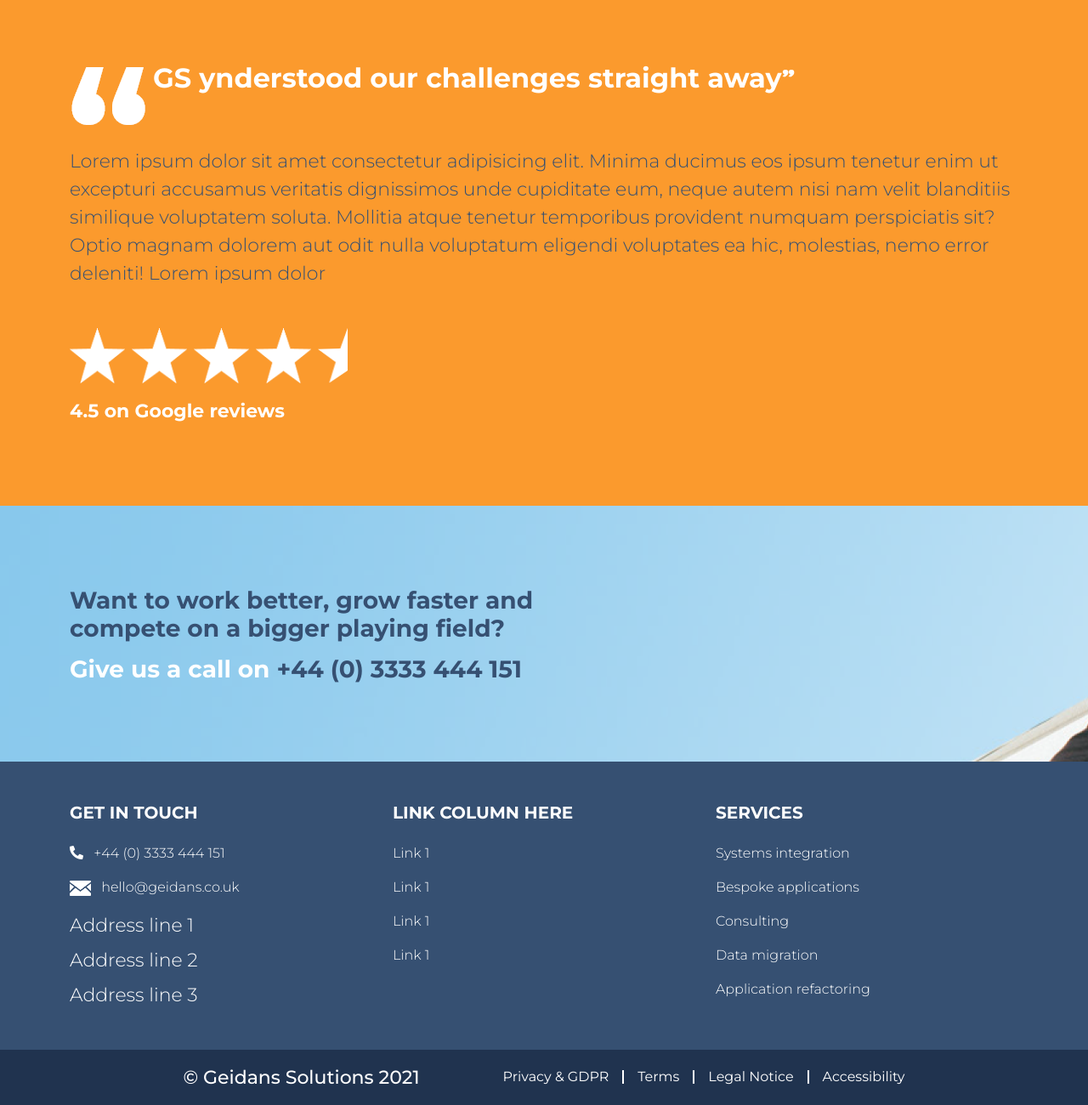
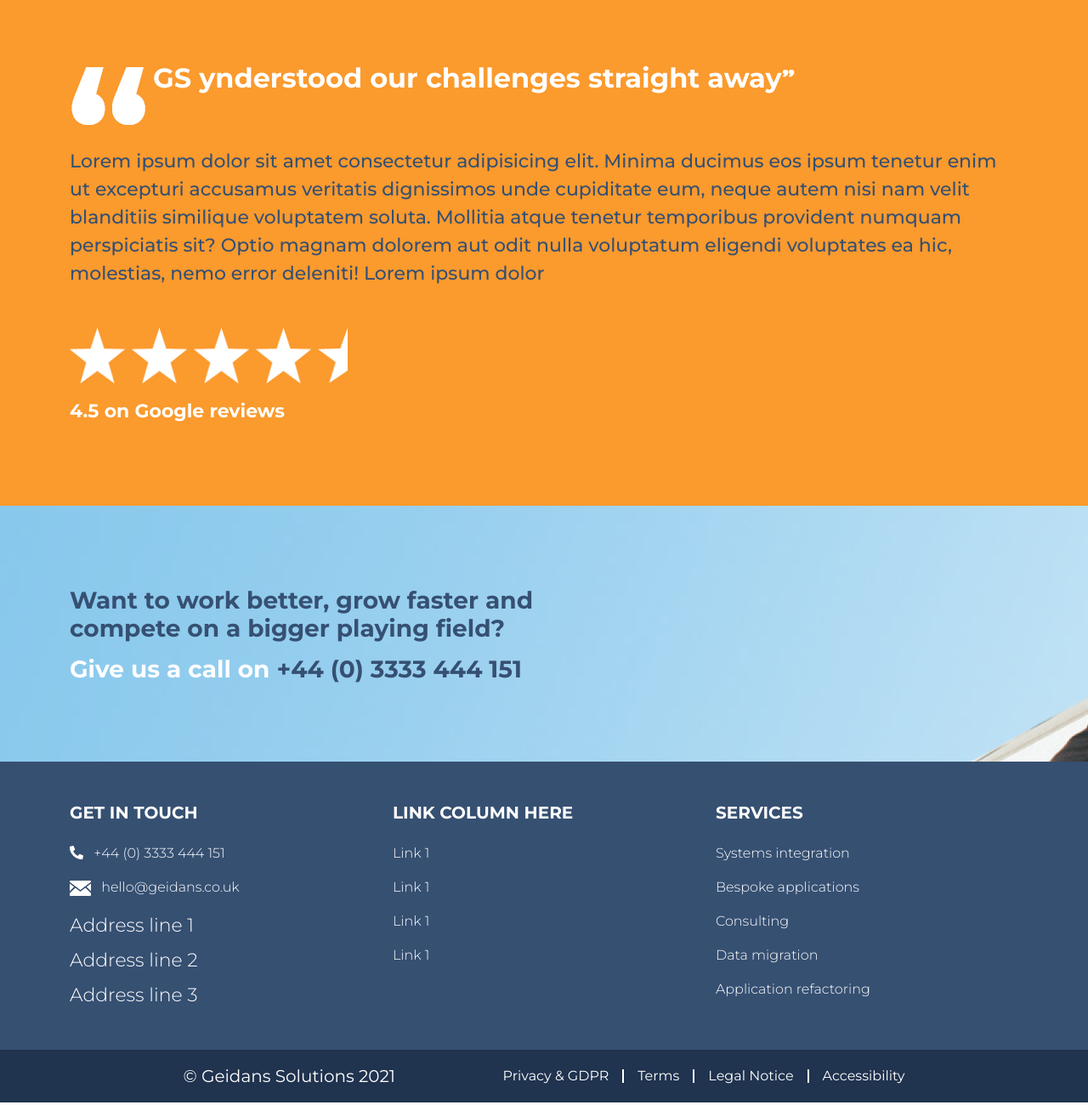
Before and after one commit to Zohidjon-Toshpulatov/geidans, a plain HTML site: page team.html in a window 1280 px wide. Shown: the part 1074-2374 px from the top of the page at 85% size. Drawn offline with Linux system fonts and the light colour scheme.

Commit message:
footer copyright fixed

```diff
--- a/style.css
+++ b/style.css
@@ -54,6 +54,7 @@ p{
     font-weight: 500;
 }
 
+
 .header-nav .nav-link{
     font-size: 17px;
 }
@@ -90,6 +91,11 @@ p{
     height: 22px;
 }
 
+.footer-copyright p{
+    font-size: 20px;
+    font-weight: 400;
+}
+
 
 .home-header,
 .whatwedo-header,
@@ -120,6 +126,7 @@ p{
 .contact-page-form input{
     height: 96px;
 }
+
 
 
 @media only screen and (max-width: 768px) {
--- a/team.html
+++ b/team.html
@@ -195,7 +195,7 @@
                     straight away<span class="right-quote">&#8221;</span>
                 </h2>
             </div>
-            <p class="text-blue mb-5 fw-light">
+            <p class="text-blue mb-5">
                 Lorem ipsum dolor sit amet consectetur adipisicing elit. Minima ducimus eos ipsum tenetur enim ut
                 excepturi accusamus veritatis dignissimos unde cupiditate eum, neque autem nisi nam velit blanditiis
                 similique voluptatem soluta. Mollitia atque tenetur temporibus provident numquam perspiciatis sit?
```
Also changed, not shown: home.html (+0 -6 lines), whyus.html (+1 -1 lines).
